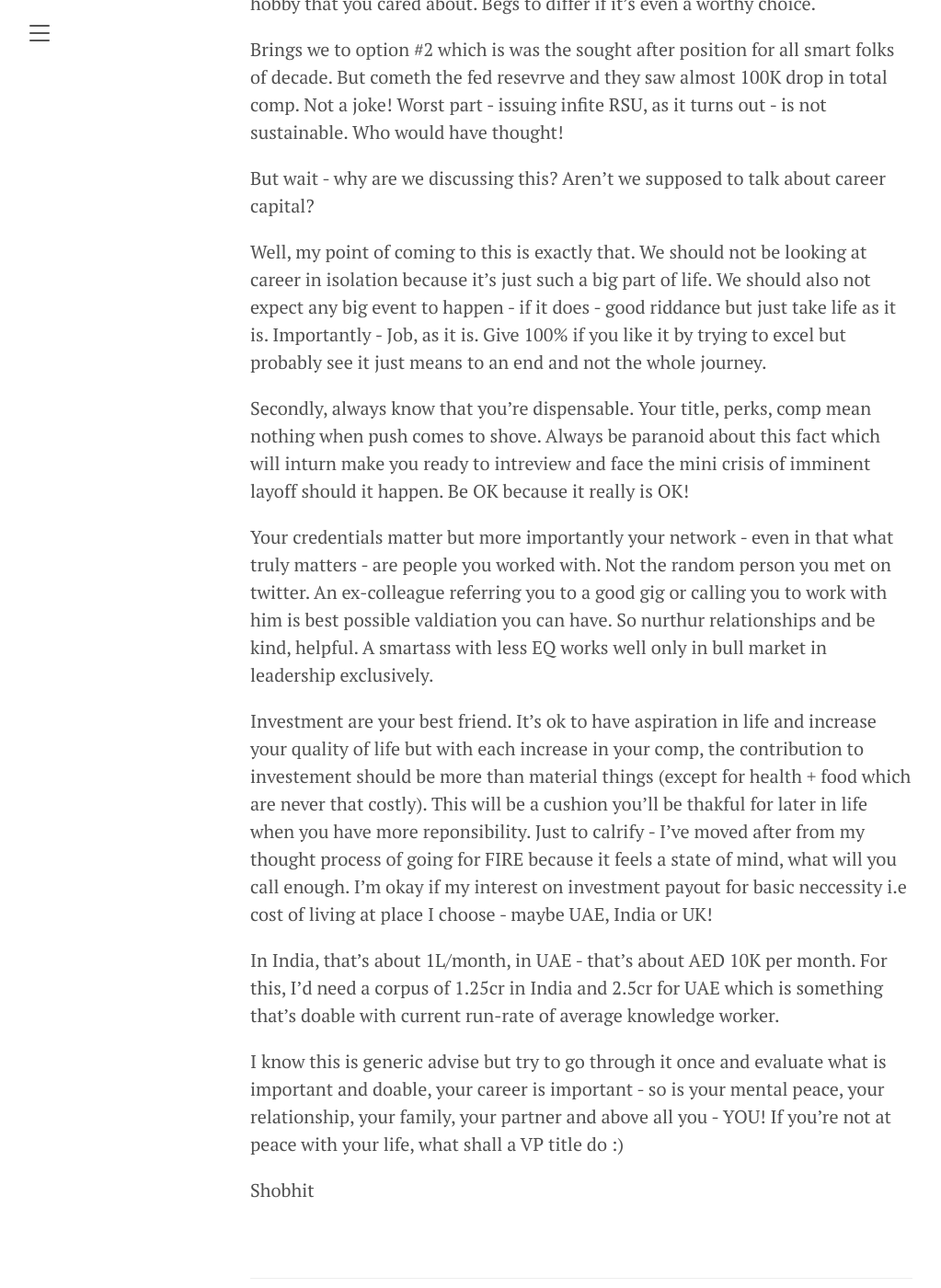
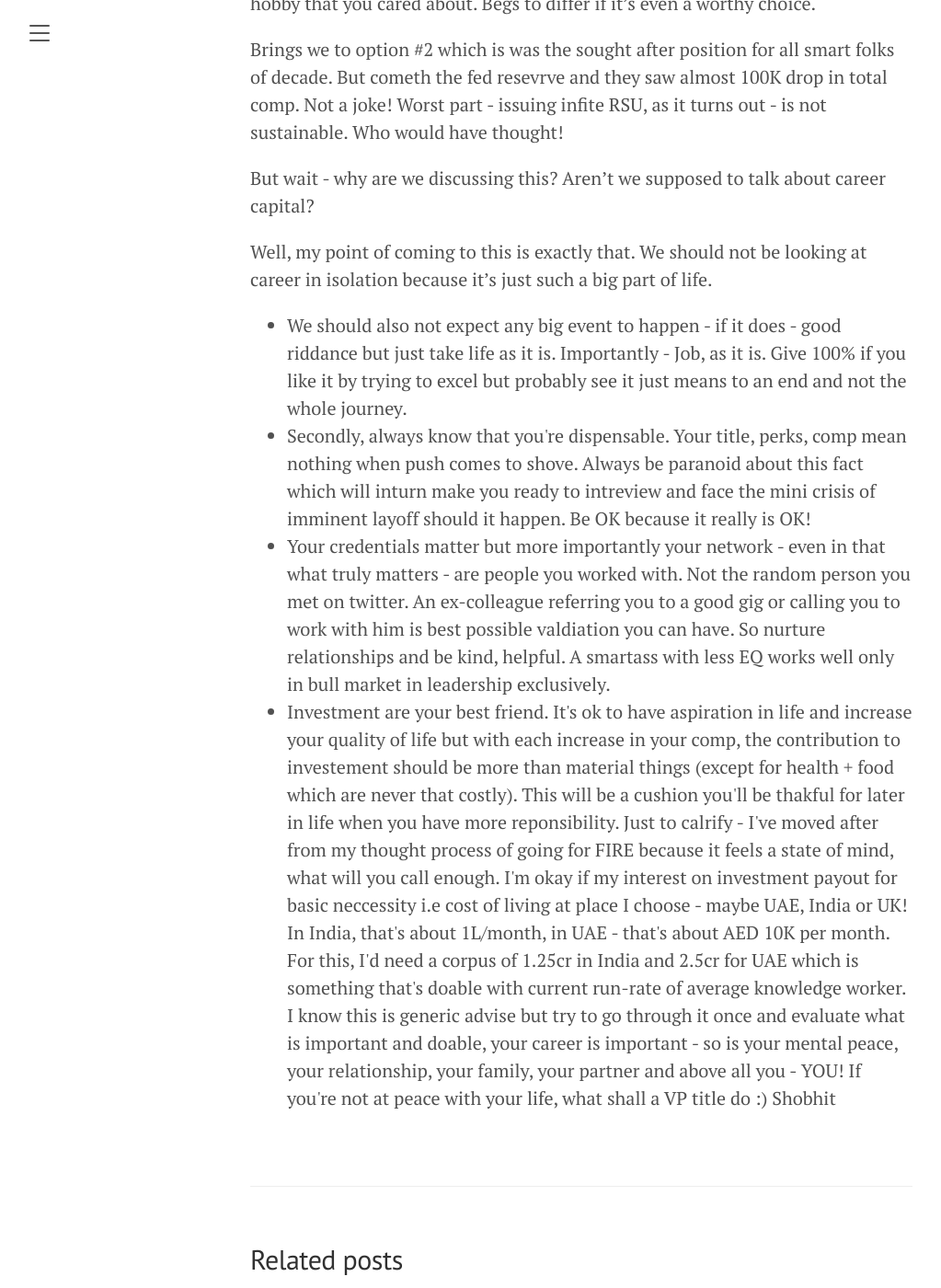
Before and after one commit to asaiatin/asaiatin.github.io, a Jekyll site: the page built from _posts/2022-04-22-Thinking about career capital.md, in a window 1280 px wide and 1400 px high, scrolled down 1845 px. Shown: the whole window at 92% size, without its empty margins (8-1031 px from the left). Built offline with Jekyll 4.4.1, drawn with Linux system fonts in a browser that asks for light colours.

Commit message:
Update 2022-04-22-Thinking about career capital.md
Typos fix.

```diff
--- a/_posts/2022-04-22-Thinking about career capital.md
+++ b/_posts/2022-04-22-Thinking about career capital.md
@@ -16,7 +16,7 @@ And as I recently hit my official milestone of venturing into late 20s - colloqu
 
 Anywho - I wrote this post near about August and a lot has happened since then, the tech stock market has virtually crashed. Almost all big tech has had layoffs and Indian companies are following the lead. Economic slowdown was expected, crash was imminent, valuation hit were expected but layoffs are always uncomfortable. Specially  in firms with comfortable FCF and herculean margin. Why would Apple even think of freeze is literally beyond me but it does show that at the end, it's shareholder value that's supreme. No matter your market share or cash!
 
-This begs to answer if all we do is even worth it. Let's clarify one thing before venturing deep, which is : <br>
+This begs to answer if all we do is even worth it. Let's clarify one thing before venturing deep, which is :
 <h3> Nothing is ever enough </h3>
 
 Unless you hit a colloquial lottery - you'd almost always be working to next milestone with no FatFire in sight.
@@ -33,16 +33,18 @@ Worst part - issuing infite RSU, as it turns out - is not sustainable. Who would
 
 But wait - why are we discussing this? Aren't we supposed to talk about career capital?
 
-Well, my point of coming to this is exactly that. We should not be looking at career in isolation because it's just such a big part of life. We should also not expect any big event to happen - if it does - good riddance but just take life as it is. Importantly - Job, as it is. Give 100% if you like it by trying to excel but probably see it just means to an end and not the whole journey.
+Well, my point of coming to this is exactly that. We should not be looking at career in isolation because it's just such a big part of life.
+<ul>
+<li> We should also not expect any big event to happen - if it does - good riddance but just take life as it is. Importantly - Job, as it is. Give 100% if you like it by trying to excel but probably see it just means to an end and not the whole journey. </li>
 
-Secondly, always know that you're dispensable. Your title, perks, comp mean nothing when push comes to shove. Always be paranoid about this fact which will inturn make you ready to intreview and face the mini crisis of imminent layoff should it happen. Be OK because it really is OK!
+<li>Secondly, always know that you're dispensable. Your title, perks, comp mean nothing when push comes to shove. Always be paranoid about this fact which will inturn make you ready to intreview and face the mini crisis of imminent layoff should it happen. Be OK because it really is OK! </li>
 
-Your credentials matter but more importantly your network - even in that what truly matters - are people you worked with. Not the random person you met on twitter. An ex-colleague referring you to a good gig or calling you to work with him is best possible valdiation you can have. So nurthur relationships and be kind, helpful.
-A smartass with less EQ works well only  in bull market in leadership exclusively.
+<li>Your credentials matter but more importantly your network - even in that what truly matters - are people you worked with. Not the random person you met on twitter. An ex-colleague referring you to a good gig or calling you to work with him is best possible valdiation you can have. So nurture relationships and be kind, helpful.
+A smartass with less EQ works well only  in bull market in leadership exclusively. </li>
 
-Investment are your best friend. It's ok to have aspiration in life and increase your quality of life but with each increase in your comp, the contribution to investement should be more than material things (except for health + food which are never that costly). This will be a cushion you'll be thakful for later in life when you have more reponsibility. Just to calrify - I've moved after from my thought process of going for FIRE because it feels a state of mind, what will you call enough. I'm okay if my interest on investment payout for basic neccessity i.e cost of living at place I choose - maybe UAE, India or UK!
+<li>Investment are your best friend. It's ok to have aspiration in life and increase your quality of life but with each increase in your comp, the contribution to investement should be more than material things (except for health + food which are never that costly). This will be a cushion you'll be thakful for later in life when you have more reponsibility. Just to calrify - I've moved after from my thought process of going for FIRE because it feels a state of mind, what will you call enough. I'm okay if my interest on investment payout for basic neccessity i.e cost of living at place I choose - maybe UAE, India or UK!
 
-In India, that's about 1L/month, in UAE - that's about AED 10K per month. For this, I'd need a corpus of 1.25cr in India and 2.5cr for UAE which is something that's doable with current run-rate of average knowledge worker.
+In India, that's about 1L/month, in UAE - that's about AED 10K per month. For this, I'd need a corpus of 1.25cr in India and 2.5cr for UAE which is something that's doable with current run-rate of average knowledge worker.</li>
 
 I know this is generic advise but try to go through it once and evaluate what is important and doable, your career is important - so is your mental peace, your relationship, your family, your partner and above all you - YOU! If you're not at peace with your life, what shall a VP title do :)
 
```
